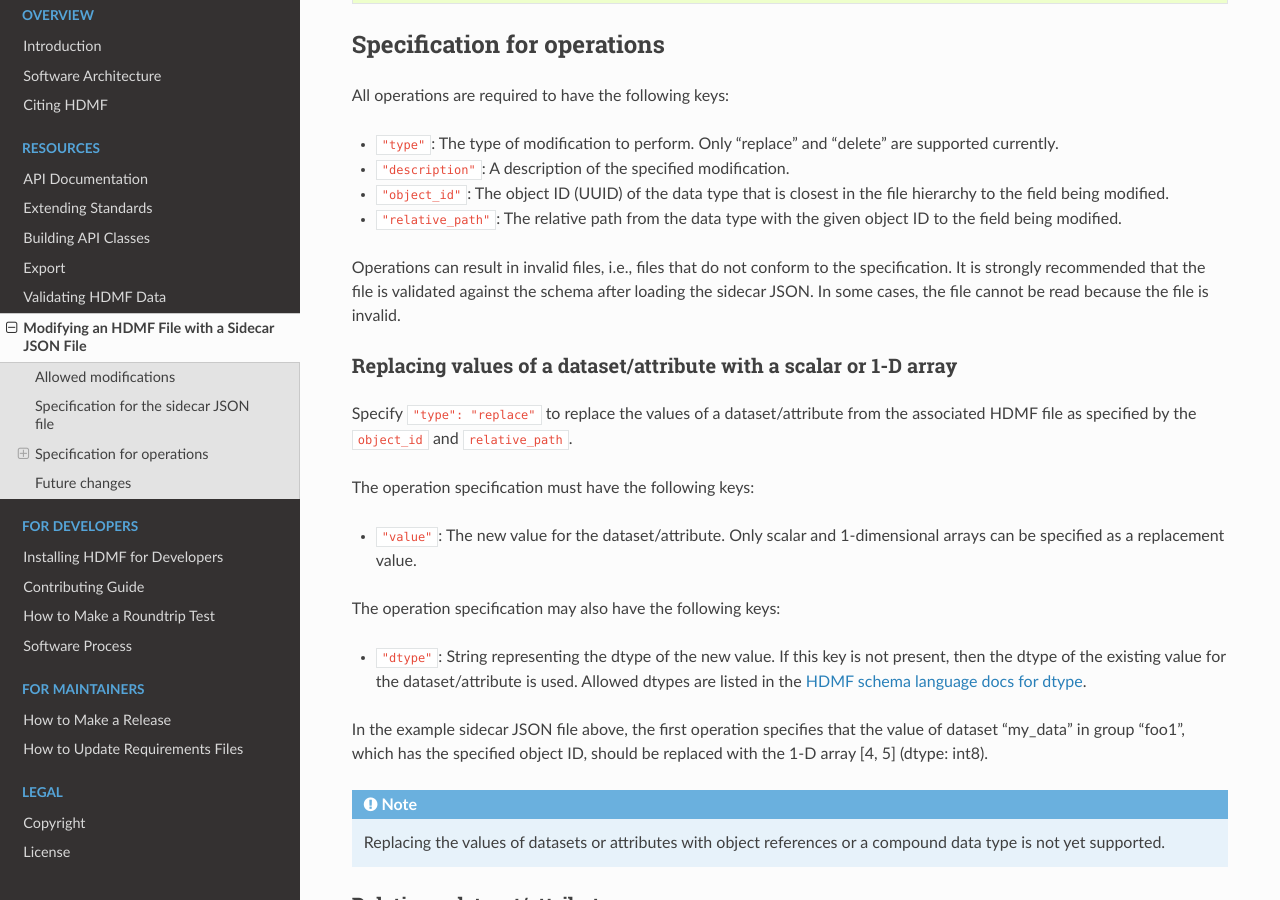
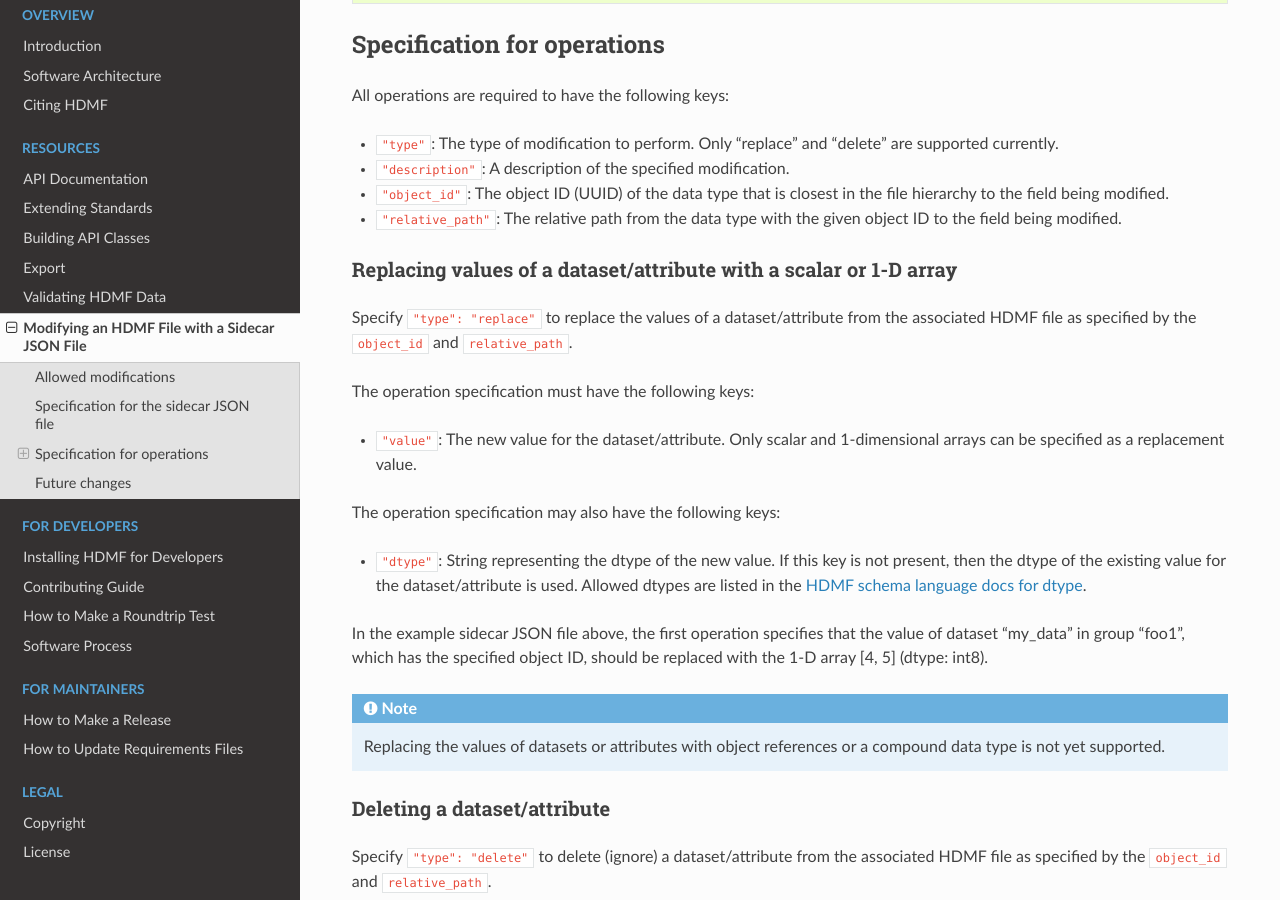
Before and after one commit to hdmf-dev/hdmf, a Sphinx documentation site: the page built from docs/source/sidecar.rst, in a window 1280 px wide and 900 px high, scrolled down 1710 px. Built offline with Sphinx 7.4.7 and the Read the Docs theme 2.0.0, drawn with Linux system fonts in a browser that asks for light colours; pages that are not in the unit, such as notebooks, are missing from menus.

Commit message:
Update docs/source/sidecar.rst
Co-authored-by: Oliver Ruebel <oruebel@users.noreply.github.com>

```diff
--- a/docs/source/sidecar.rst
+++ b/docs/source/sidecar.rst
@@ -93,9 +93,13 @@
   field being modified.
 - ``"relative_path"``: The relative path from the data type with the given object ID to the field being modified.
 
-Operations can result in invalid files, i.e., files that do not conform to the specification. It is strongly
-recommended that the file is validated against the schema after loading the sidecar JSON. In some cases, the
-file cannot be read because the file is invalid.
+.. warning:
+
+    Modifying a file via a sidecar file can result in files that are no longer compliant with the format
+    specification of the file. E.g., we may ``delete`` a required dataset via a sidecar operation, resulting
+    in an invalid file that in the worst case, may longer be readable because required arguments are missing.
+    It is strongly recommended that the file is validated against the schema after loading the sidecar JSON.
+
 
 Replacing values of a dataset/attribute with a scalar or 1-D array
 ^^^^^^^^^^^^^^^^^^^^^^^^^^^^^^^^^^^^^^^^^^^^^^^^^^^^^^^^^^^^^^^^^^
```
